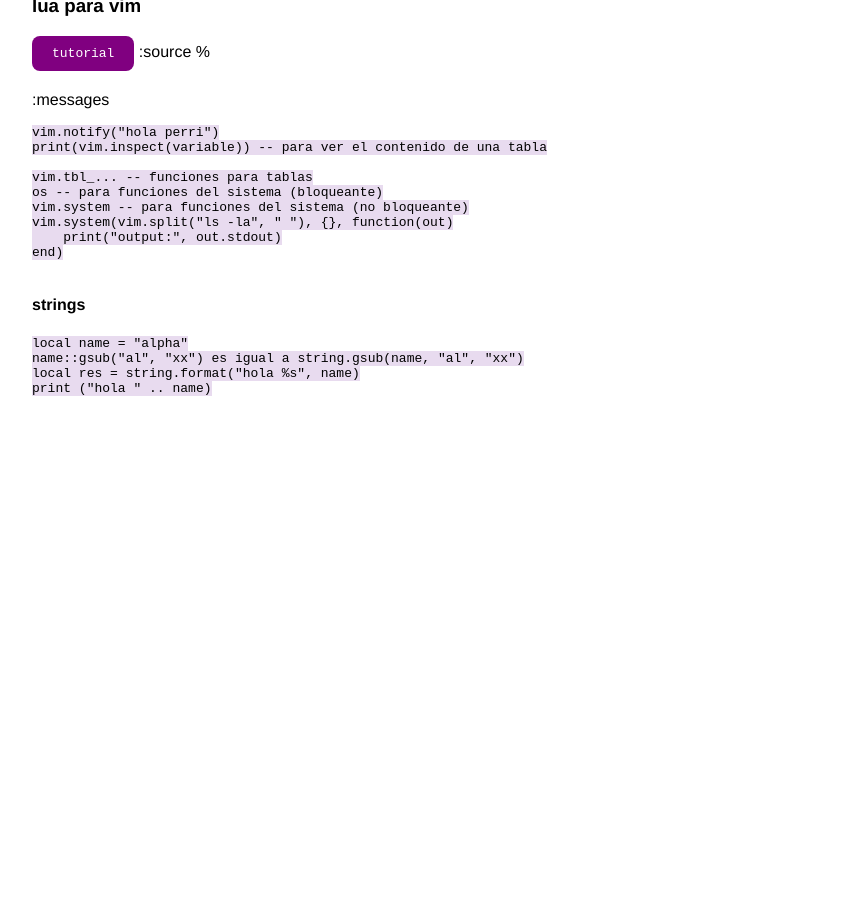
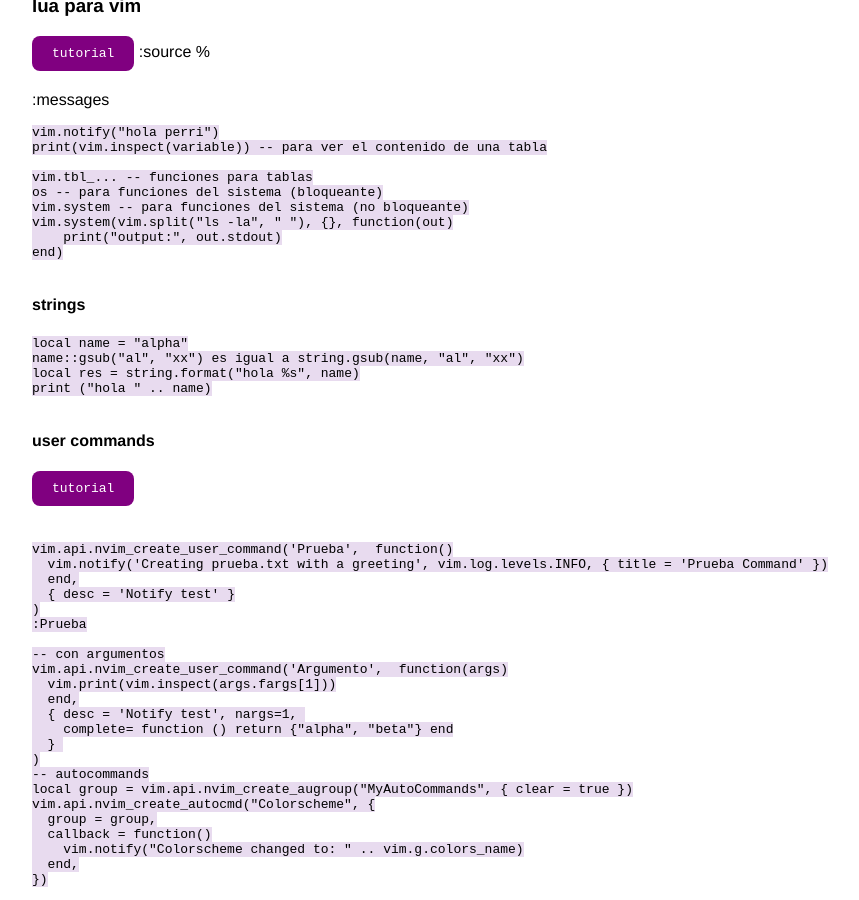
Before and after one commit to waltermas-gitter/papers, a Jekyll site: the page built from _posts/2024-12-05-lua.md, in a window 1280 px wide and 900 px high, scrolled down 1629 px. Shown: the whole window, without its empty margins (18-877 px from the left). Built offline with Jekyll 4.4.1, drawn with Linux system fonts in a browser that asks for light colours; before the commit the page ends 2053 px from its top, so only the background shows below that.

Commit message:
cursor rocks

````diff
--- a/_posts/2024-12-05-lua.md
+++ b/_posts/2024-12-05-lua.md
@@ -116,3 +116,30 @@ local res = string.format("hola %s", name)
 print ("hola " .. name)
 
 ```
+#### user commands
+[tutorial](https://www.youtube.com/watch?v=Px3C4i7YHxo&list=WL&index=1&ab_channel=AlphaDeveloper)
+```lua
+vim.api.nvim_create_user_command('Prueba',  function()
+  vim.notify('Creating prueba.txt with a greeting', vim.log.levels.INFO, { title = 'Prueba Command' })
+  end,
+  { desc = 'Notify test' }
+)
+:Prueba
+
+-- con argumentos
+vim.api.nvim_create_user_command('Argumento',  function(args)
+  vim.print(vim.inspect(args.fargs[1]))
+  end,
+  { desc = 'Notify test', nargs=1,
+    complete= function () return {"alpha", "beta"} end
+  }
+)
+-- autocommands
+local group = vim.api.nvim_create_augroup("MyAutoCommands", { clear = true })
+vim.api.nvim_create_autocmd("Colorscheme", {
+  group = group,
+  callback = function()
+    vim.notify("Colorscheme changed to: " .. vim.g.colors_name)
+  end,
+})
+```
````
Also changed, not shown: _posts/2024-11-23-nubes.md (+1 -0 lines), _posts/2025-06-25-broot.md (+1 -0 lines), _posts/2025-07-03-yazi.md (+1 -0 lines).
